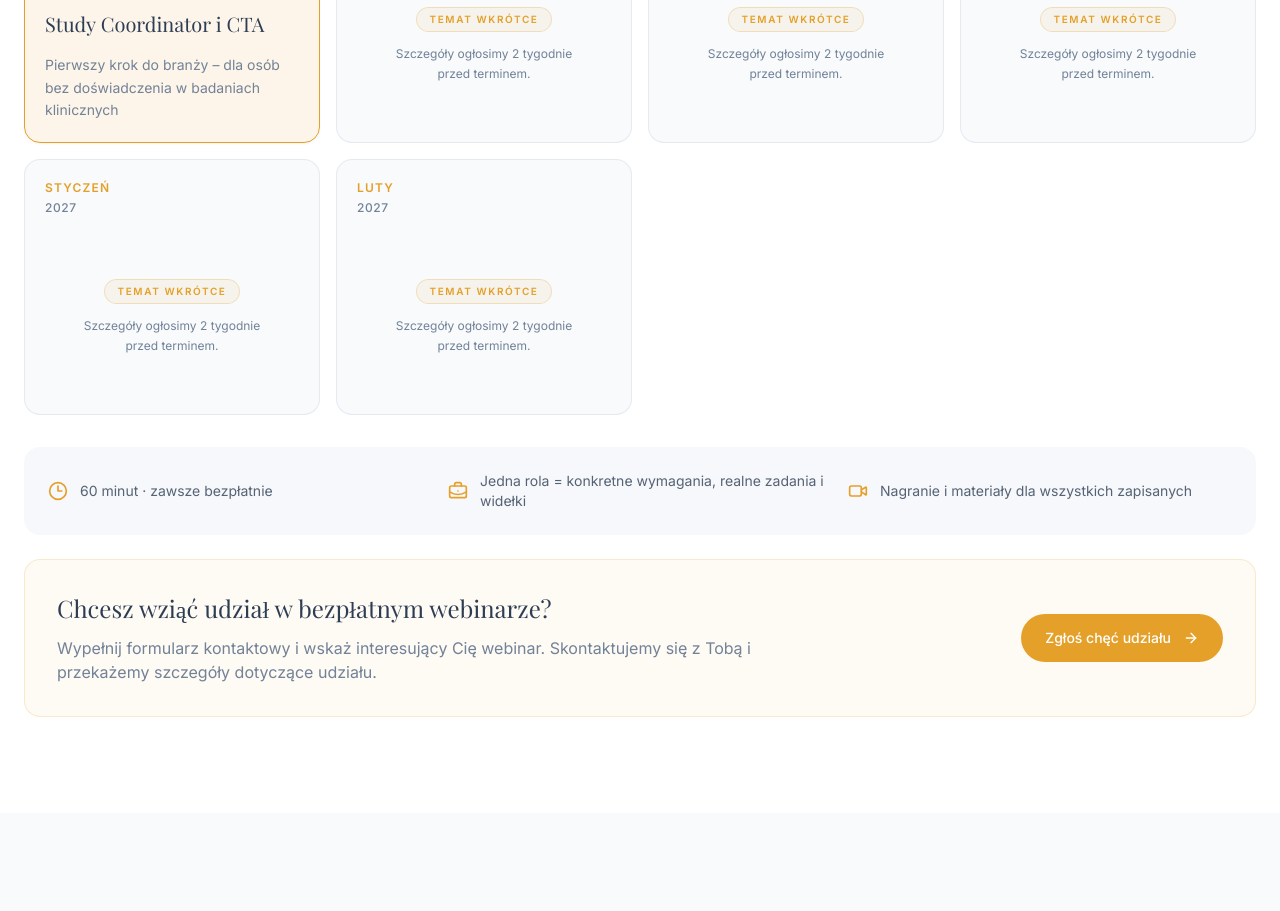
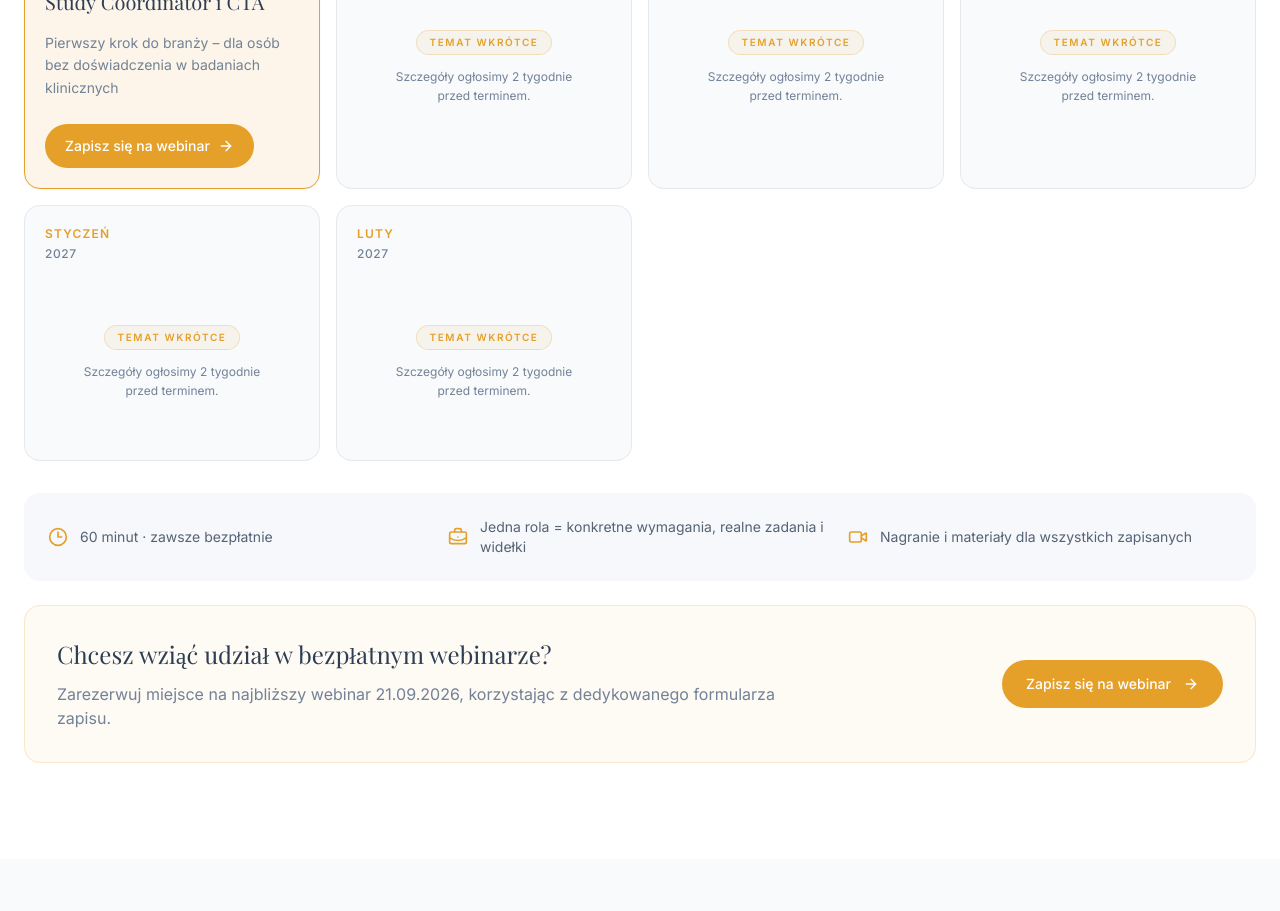
Before and after one commit to hubiKlika/Scientia-Academy-web, a React (Vite) app: page / in a window 1280 px wide. Shown: the part 4000-4911 px from the top of the page. Built offline with nearby package versions, Linux system fonts and the light colour scheme; the HTML template or start-up script is replaced by a standard one; a web font is replaced by a local one.

Commit message:
hyperlink i 2 buttony

```diff
--- a/src/components/landing/WebinarsSection.jsx
+++ b/src/components/landing/WebinarsSection.jsx
@@ -1,6 +1,7 @@
 import { motion } from 'framer-motion';
 import { ArrowRight, Clock3, BriefcaseBusiness, Video } from 'lucide-react';
-import { scrollToSection } from '@/lib/scroll-to-section';
+
+const webinarSignupUrl = 'https://forms.gle/D5daj4JNS1smzBqH9';
 
 const webinars = [
   {
@@ -10,6 +11,7 @@ const webinars = [
     title: 'Study Coordinator i CTA',
     description: 'Pierwszy krok do branży – dla osób bez doświadczenia w badaniach klinicznych',
     featured: true,
+    signupUrl: webinarSignupUrl,
   },
   { month: 'PAŹDZIERNIK', year: '2026' },
   { month: 'LISTOPAD', year: '2026' },
@@ -25,16 +27,6 @@ const details = [
 ];
 
 export default function WebinarsSection() {
-  const handleSignupClick = () => {
-    scrollToSection('#contact');
-
-    const messageField = document.querySelector('#contact textarea[name="message"]');
-    if (messageField && !messageField.value.trim()) {
-      messageField.value = 'Chcę zgłosić chęć udziału w bezpłatnym webinarze.';
-      messageField.dispatchEvent(new Event('input', { bubbles: true }));
-    }
-  };
-
   return (
     <section id="webinars" className="scroll-mt-16 sm:scroll-mt-20 py-16 md:py-24 bg-card overflow-hidden">
       <div className="max-w-7xl mx-auto px-6">
@@ -84,6 +76,17 @@ export default function WebinarsSection() {
                 <div className="mt-auto pt-10">
                   <h3 className="font-heading text-xl text-foreground leading-snug">{webinar.title}</h3>
                   <p className="mt-4 text-sm leading-relaxed text-muted-foreground">{webinar.description}</p>
+                  {webinar.signupUrl && (
+                    <a
+                      href={webinar.signupUrl}
+                      target="_blank"
+                      rel="noopener noreferrer"
+                      className="mt-6 inline-flex items-center justify-center gap-2 rounded-full bg-primary px-5 py-3 text-sm font-medium text-primary-foreground transition-colors hover:bg-primary/90"
+                    >
+                      Zapisz się na webinar
+                      <ArrowRight className="h-4 w-4" aria-hidden="true" />
+                    </a>
+                  )}
                 </div>
               ) : (
                 <div className="flex flex-1 flex-col items-center justify-center px-2 pt-6 text-center">
@@ -120,17 +123,18 @@ export default function WebinarsSection() {
               Chcesz wziąć udział w bezpłatnym webinarze?
             </h3>
             <p className="mt-3 text-sm leading-relaxed text-muted-foreground md:text-base">
-              Wypełnij formularz kontaktowy i wskaż interesujący Cię webinar. Skontaktujemy się z Tobą i przekażemy szczegóły dotyczące udziału.
+              Zarezerwuj miejsce na najbliższy webinar 21.09.2026, korzystając z dedykowanego formularza zapisu.
             </p>
           </div>
-          <button
-            type="button"
-            onClick={handleSignupClick}
+          <a
+            href={webinarSignupUrl}
+            target="_blank"
+            rel="noopener noreferrer"
             className="flex shrink-0 items-center justify-center gap-3 self-start rounded-full bg-primary px-6 py-3.5 text-sm font-medium text-primary-foreground transition-colors hover:bg-primary/90 md:self-center"
           >
-            Zgłoś chęć udziału
+            Zapisz się na webinar
             <ArrowRight className="h-4 w-4" aria-hidden="true" />
-          </button>
+          </a>
         </motion.div>
       </div>
     </section>
```
